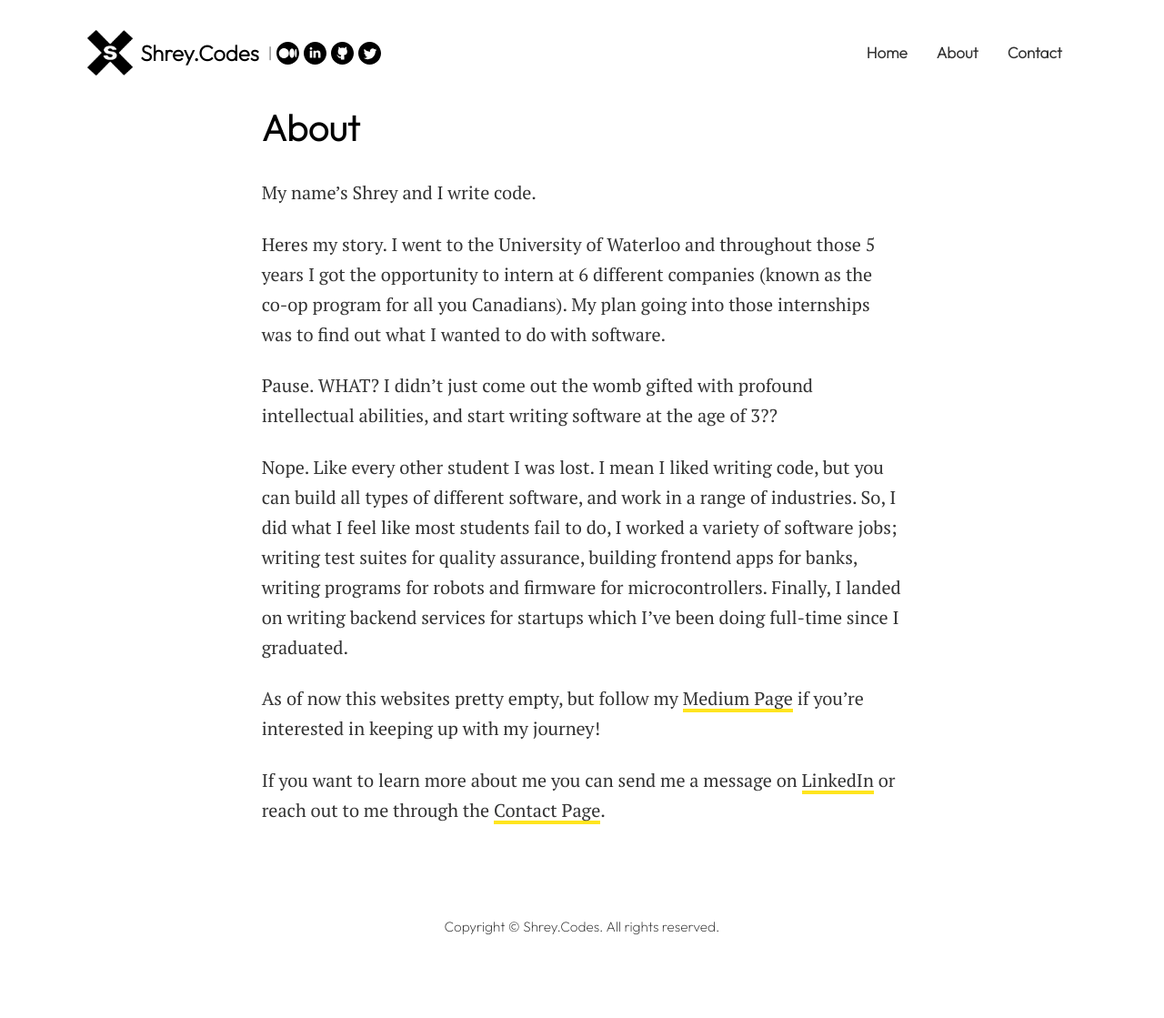
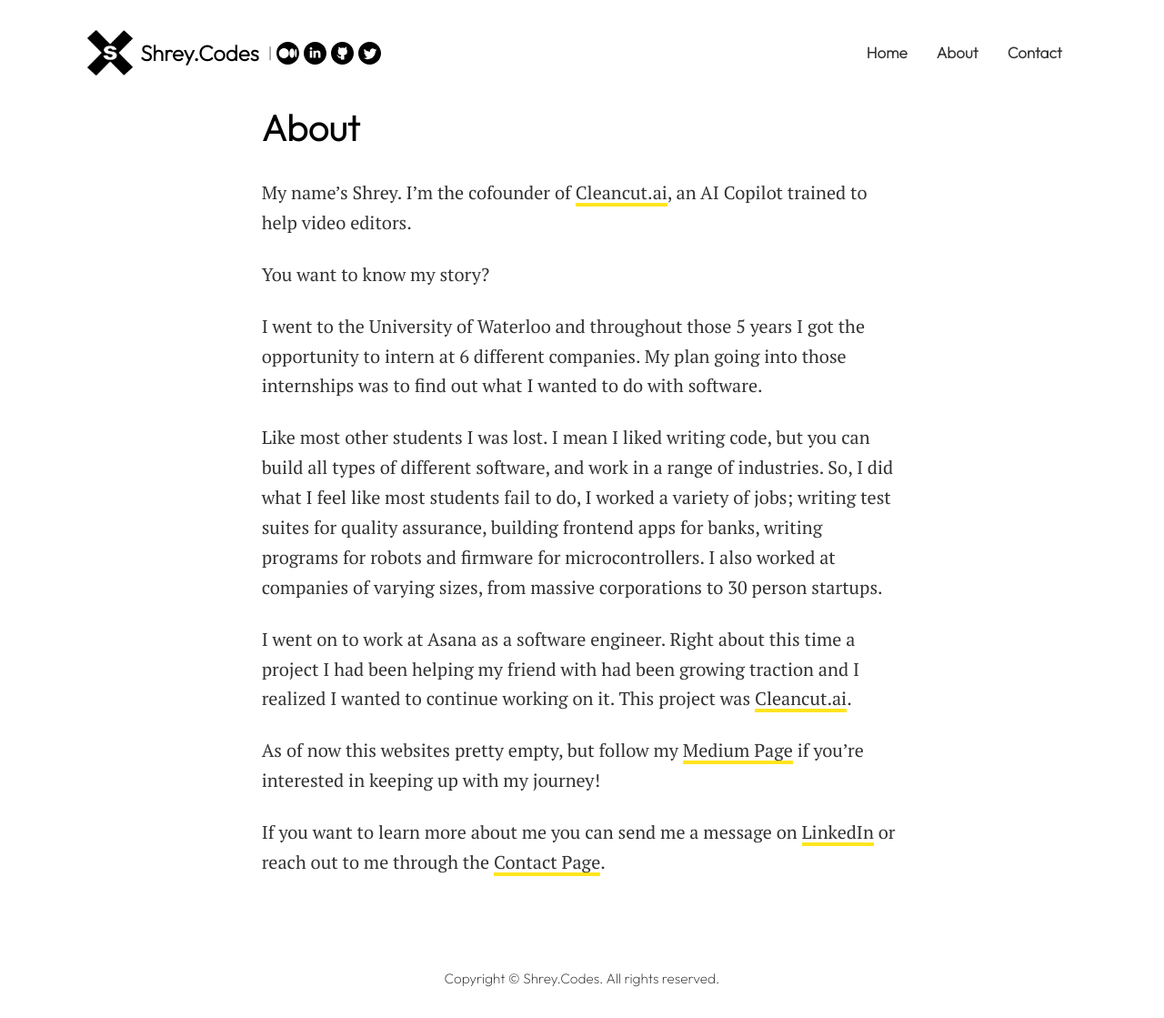
Before and after one commit to shreykavi/shreykavi.github.io, a Jekyll site: the page built from pages/about.md, in a window 1280 px wide and 1119 px high. Shown: the whole window at 91% size. Built offline with Jekyll 4.4.1, drawn with Linux system fonts in a browser that asks for light colours.

Commit message:
Updated about page

```diff
--- a/pages/about.md
+++ b/pages/about.md
@@ -5,15 +5,15 @@ permalink: "/about/"
 # image: assets/images/screenshot.png
 ---
 
-My name's Shrey and I write code.
+My name's Shrey. I'm the cofounder of [Cleancut.ai]({{https://cleancut.ai/}}), an AI Copilot trained to help video editors.
 
-Heres my story. I went to the University of Waterloo and throughout those 5 years I got the opportunity to intern at 6 different companies (known as the co-op program for all you Canadians). My plan going into those internships was to find out what I wanted to do with software.
+You want to know my story?
 
-Pause. WHAT? I didn't just come out the womb gifted with profound intellectual abilities, and start writing software at the age of 3??
+I went to the University of Waterloo and throughout those 5 years I got the opportunity to intern at 6 different companies. My plan going into those internships was to find out what I wanted to do with software.
 
-Nope. Like every other student I was lost. I mean I liked writing code, but you can build all types of different software, and work in a range of industries. So, I did what I feel like most students fail to do, I worked a variety of software jobs; writing test suites for quality assurance, building frontend apps for banks, writing programs for robots and firmware for microcontrollers. Finally, I landed on writing backend services for startups which I've been doing full-time since I graduated.
+Like most other students I was lost. I mean I liked writing code, but you can build all types of different software, and work in a range of industries. So, I did what I feel like most students fail to do, I worked a variety of jobs; writing test suites for quality assurance, building frontend apps for banks, writing programs for robots and firmware for microcontrollers. I also worked at companies of varying sizes, from massive corporations to 30 person startups.
 
-<!-- So what's this website for you ask? This is a place to learn all about me! It contains information about what I'm working on next, all the questions I answer, the things I learn and its helping me get an extra writing credit for english (I'm joking). -->
+I went on to work at Asana as a software engineer. Right about this time a project I had been helping my friend with had been growing traction and I realized I wanted to continue working on it. This project was [Cleancut.ai]({{https://cleancut.ai/}}).
 
 As of now this websites pretty empty, but follow my [Medium Page]({{site.social.medium}}) if you're interested in keeping up with my journey!
 
```
